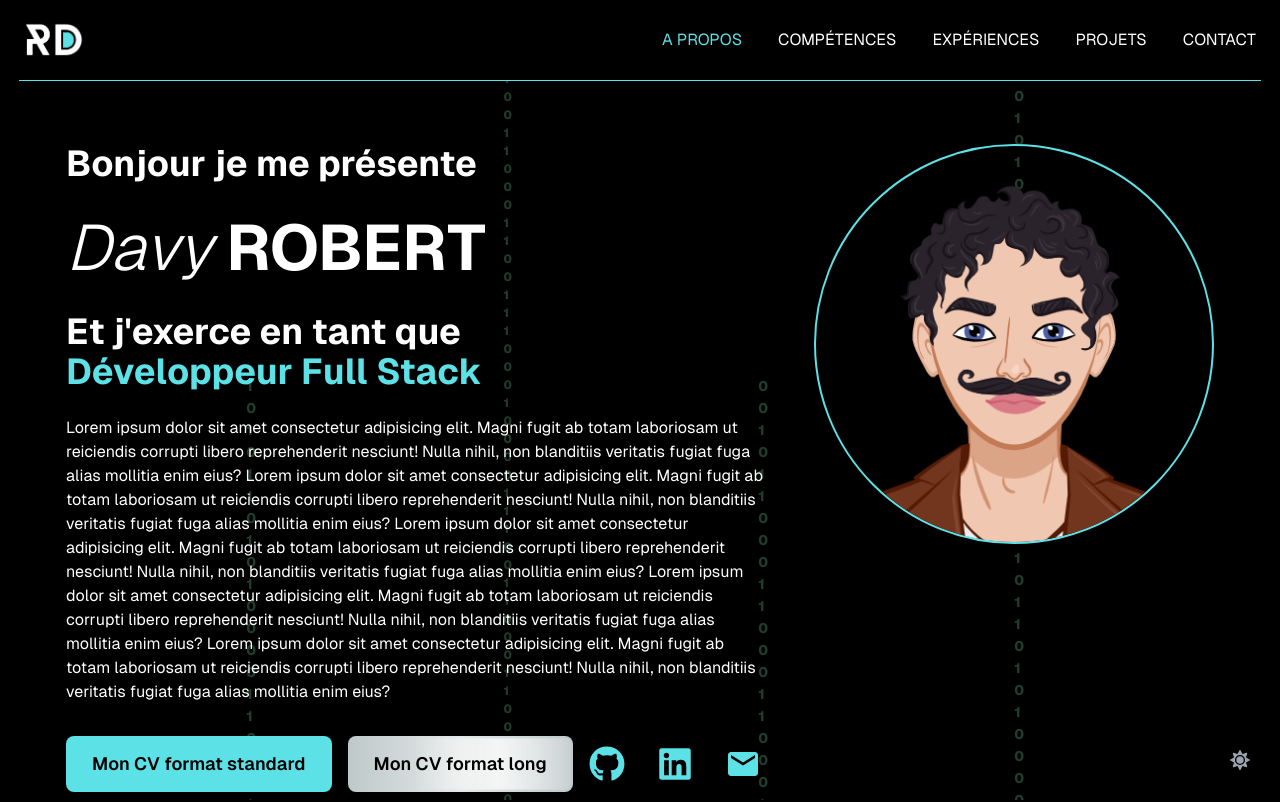
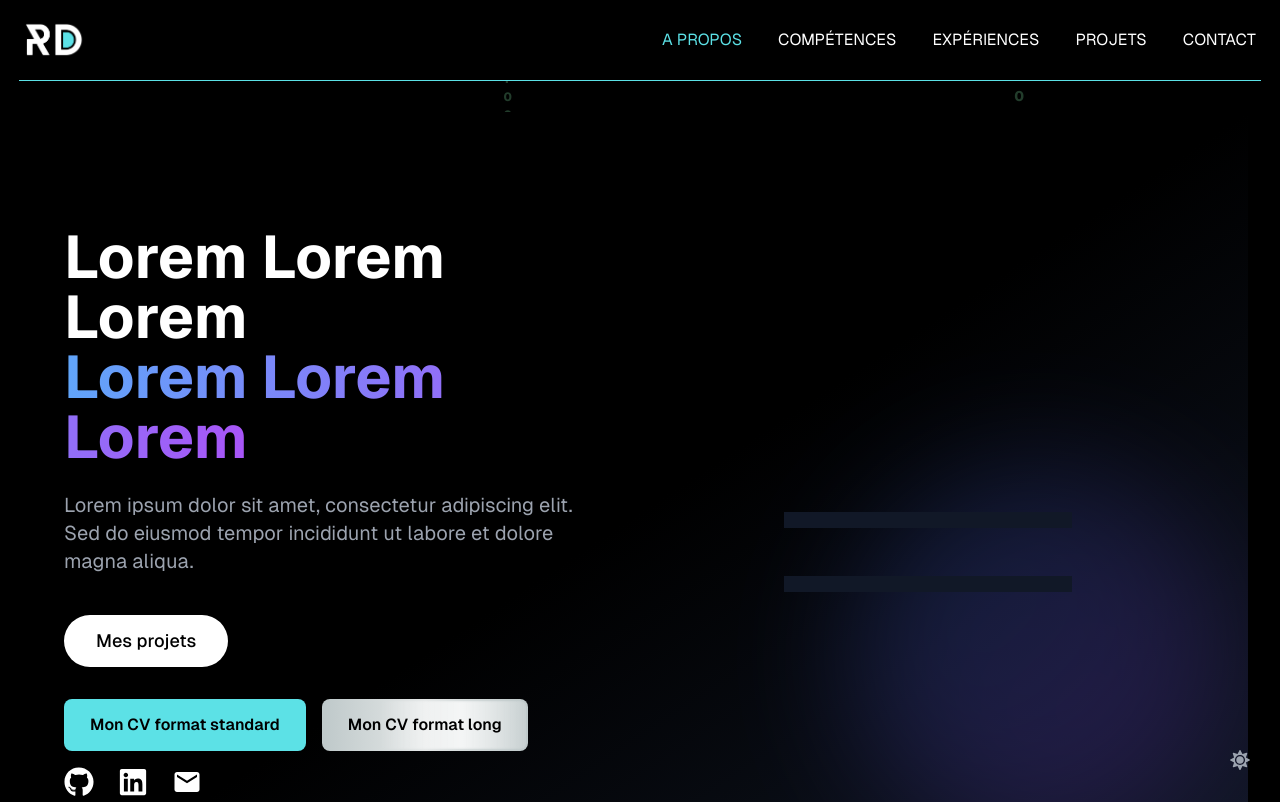
Before and after one commit to DavyR01/davyrobert-portfolio, a Next.js app: page / in a window 1280 px wide. Shown: the top 802 px of the page. Built offline with nearby package versions, Linux system fonts and the light colour scheme; no server answers.

Commit message:
add HeroSection

```diff
--- /dev/null
+++ b/src/app/components/HeroSection.tsx
@@ -0,0 +1,165 @@
+'use client';
+
+import { motion } from 'framer-motion';
+import Link from 'next/link';
+import { FaGithub, FaLinkedin } from 'react-icons/fa';
+import { MdEmail } from 'react-icons/md';
+
+const HeroSection = () => {
+  return (
+    <section className="relative w-full min-h-screen bg-black text-white overflow-hidden">
+      {/* Background gradient */}
+      <div className="absolute inset-0 bg-gradient-to-br from-black via-black to-gray-900"></div>
+
+      {/* Content container */}
+      <div className="relative z-10 max-w-7xl mx-auto px-4 sm:px-6 lg:px-8 h-full min-h-screen flex flex-col">
+        {/* Hero content */}
+        <div className="flex-1 flex flex-col md:flex-row items-center justify-between py-12 md:py-24">
+          {/* Left side - Text content */}
+          <motion.div
+            className="md:w-1/2 space-y-6 text-center md:text-left"
+            initial={{ opacity: 0, x: -50 }}
+            animate={{ opacity: 1, x: 0 }}
+            transition={{ duration: 0.8 }}
+          >
+            <h1 className="text-4xl md:text-6xl font-bold leading-tight">
+              Lorem Lorem Lorem<br />
+              <span className="text-transparent bg-clip-text bg-gradient-to-r from-blue-400 to-purple-500">
+                Lorem Lorem Lorem
+              </span>
+            </h1>
+            <p className="text-xl text-gray-400 max-w-lg">
+              Lorem ipsum dolor sit amet, consectetur adipiscing elit. Sed do eiusmod tempor incididunt ut labore et dolore magna aliqua.
+            </p>
+
+            <div className="pt-4">
+              <Link
+                href="#projets"
+                className="inline-block bg-white text-black px-8 py-3 rounded-full font-medium text-lg hover:bg-gray-200 transition-colors"
+              >
+                Mes projets
+              </Link>
+            </div>
+
+            {/* Apps row */}
+            <div className="w-full">
+              <div className="flex flex-col sm:flex-row flex-wrap justify-center sm:justify-start items-center gap-4 mt-8 w-full">
+                <div className="flex flex-col sm:flex-row gap-4 w-full sm:w-auto">
+                  <a
+                    href="/download/CV_davy_robert_2025.pdf"
+                    download
+                    className="w-full sm:w-auto text-center bg-[--primary-color] text-[var(--text-color-dark)] font-semibold py-3 px-6 rounded-lg transition-all hover:scale-105 hover:bg-[var(--bg-light)] hover:text-[--primary-color] hover:border-[--primary-color] border-2 border-transparent"
+                  >
+                    Mon CV format standard
+                  </a>
+                  <a
+                    href="/download/CV_davy_robert_détails_du_parcours_2025.pdf"
+                    download
+                    className="relative w-full sm:w-auto text-center overflow-hidden bg-gradient-to-r from-[#bfc9ca] via-[#e5e8e8] to-[#bfc9ca] text-[var(--text-color-dark)] font-semibold py-3 px-6 rounded-lg transition-all hover:scale-105 hover:from-[#e5e8e8] hover:to-[#bfc9ca] hover:text-[#1A3A34] hover:border-[#bfc9ca] border-2 border-transparent"
+                  >
+                    <span className="relative z-10">Mon CV format long</span>
+                    <span
+                      className="absolute left-[-75%] top-0 w-[80%] h-full bg-gradient-to-r from-transparent via-white/90 to-transparent opacity-80 blur-[1px] animate-shine pointer-events-none"
+                      aria-hidden="true"
+                    />
+                  </a>
+                </div>
+                <div className="flex justify-center sm:justify-start gap-6 w-full sm:w-auto mt-4 sm:mt-0">
+                  <a
+                    href="https://github.com/davyR01"
+                    target="_blank"
+                    rel="noopener noreferrer"
+                    className="text-white text-3xl hover:scale-110 transition-transform"
+                  >
+                    <FaGithub />
+                  </a>
+                  <a
+                    href="https://www.linkedin.com/in/davy-robert"
+                    target="_blank"
+                    rel="noopener noreferrer"
+                    className="text-white text-3xl hover:scale-110 transition-transform"
+                  >
+                    <FaLinkedin />
+                  </a>
+                  <a
+                    href="mailto:contact@davyrobert.fr"
+                    className="text-white text-3xl hover:scale-110 transition-transform"
+                  >
+                    <MdEmail />
+                  </a>
+                </div>
+              </div>
+            </div>
+          </motion.div>
+
+          <motion.div
+            className="relative w-full md:w-1/2 mt-16 md:mt-0"
+            initial={{ opacity: 0, y: 50 }}
+            animate={{ opacity: 1, y: 0 }}
+            transition={{ duration: 0.8, delay: 0.2 }}
+          >
+            <div className="relative max-w-md mx-auto">
+              <div className="absolute -top-20 -right-20 w-96 h-96 bg-gradient-to-br from-blue-500 to-purple-600 rounded-full filter blur-3xl opacity-20"></div>
+
+              <div className="relative z-10 w-64 h-auto mx-auto">
+                <div className="absolute -top-8 -left-4 w-72 h-auto">
+                  <div className="relative w-full h-full">
+                    <div className="absolute inset-0 bg-gray-900 rounded-4xl p-2">
+                      <div className="w-full h-full bg-gray-800 rounded-3xl overflow-hidden">
+                        <div className="h-full bg-gradient-to-br from-purple-900 to-blue-900 p-6 flex flex-col">
+                          <div className="flex justify-between items-center mb-8">
+                            <span className="text-white font-medium">9:41</span>
+                            <div className="flex space-x-2">
+                              <span className="w-1 h-1 bg-white rounded-full"></span>
+                              <span className="w-1 h-1 bg-white rounded-full"></span>
+                              <span className="w-1 h-1 bg-white rounded-full"></span>
+                            </div>
+                          </div>
+                          <div className="flex-1 flex items-center justify-center">
+                            <div className="text-center">
+                              <div className="w-16 h-16 bg-blue-500 rounded-2xl mx-auto mb-4"></div>
+                              <h3 className="text-white font-medium">App Design</h3>
+                            </div>
+                          </div>
+                        </div>
+                      </div>
+                    </div>
+                  </div>
+                </div>
+              </div>
+
+              <div className="relative z-20 w-64 h-auto mx-auto mt-16">
+                <div className="absolute -bottom-8 -right-4 w-72 h-auto">
+                  <div className="relative w-full h-full">
+                    <div className="absolute inset-0 bg-gray-900 rounded-4xl p-2">
+                      <div className="w-full h-full bg-gray-800 rounded-3xl overflow-hidden">
+                        <div className="h-full bg-gradient-to-br from-blue-900 to-cyan-900 p-6 flex flex-col">
+                          <div className="flex justify-between items-center mb-8">
+                            <span className="text-white font-medium">9:41</span>
+                            <div className="flex space-x-2">
+                              <span className="w-1 h-1 bg-white rounded-full"></span>
+                              <span className="w-1 h-1 bg-white rounded-full"></span>
+                              <span className="w-1 h-1 bg-white rounded-full"></span>
+                            </div>
+                          </div>
+                          <div className="flex-1 flex items-center justify-center">
+                            <div className="text-center">
+                              <div className="w-16 h-16 bg-cyan-500 rounded-2xl mx-auto mb-4"></div>
+                              <h3 className="text-white font-medium">Web App</h3>
+                            </div>
+                          </div>
+                        </div>
+                      </div>
+                    </div>
+                  </div>
+                </div>
+              </div>
+            </div>
+          </motion.div>
+        </div>
+      </div>
+    </section>
+  );
+};
+
+export default HeroSection;
--- a/src/app/components/MesProjets.tsx
+++ b/src/app/components/MesProjets.tsx
@@ -1,12 +1,7 @@
 'use client'
 
 import { motion } from "framer-motion";
-import Image from "next/image";
-import { AiFillEye, AiFillGithub } from 'react-icons/ai';
-import Tilt from "react-parallax-tilt";
 import { projects } from "@/datas/datas";
-import { ProjectCardProps } from "@/types/types";
-import Link from "next/link";
 import { ProjectCard } from "./ProjectCard";
 
 
--- a/src/app/page.tsx
+++ b/src/app/page.tsx
@@ -4,7 +4,7 @@ import Numbers from "./components/Numbers";
 // import Presentation from "./components/Presentation";
 import Skills from "./components/Skills";
 import Contact from "./components/Contact";
-// import HeroSection from "./components/HeroSection";
+import HeroSection from "./components/HeroSection";
 import Presentation from "./components/Presentation";
 import Navbar from "./components/Navbar";
 
@@ -14,7 +14,7 @@ export default function Home() {
          <div className="flex flex-col items-center gap-8 w-full">
             <Navbar />
             <Numbers />
-            {/* <HeroSection /> */}
+            <HeroSection />
             <Presentation />
             <Skills />
             <MesExperiences />
```
